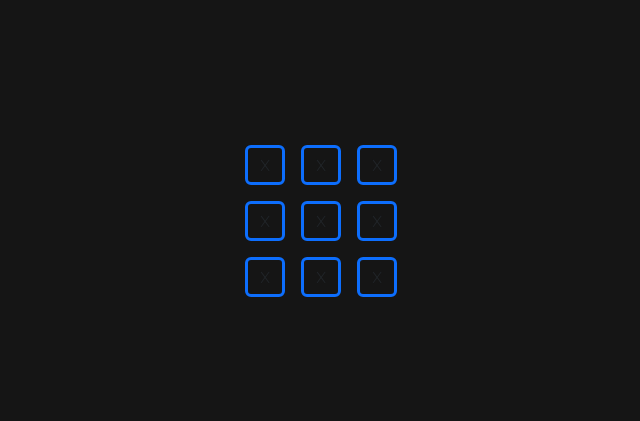
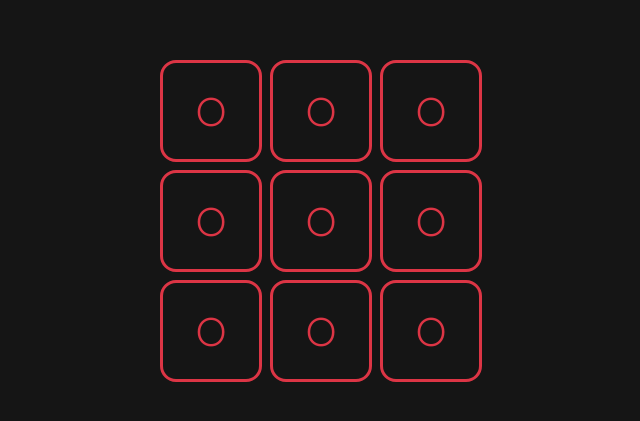
Before and after one commit to abolraj/Todo-React, a React (Vite) app: page / in a window 1280 px wide. Shown: the part 179-600 px from the top of the page, without its empty margins (319-959 px from the left). Built offline with nearby package versions, Linux system fonts and the light colour scheme.

Commit message:
Handle Logic - handle the player state on Cell

```diff
--- a/src/Cell.jsx
+++ b/src/Cell.jsx
@@ -1,18 +1,25 @@
+import { useState } from "react";
 
 function Cell({children}){
+    let [isX, setIsX] = useState(false)
+
     const style = {
-
     }
     const childStyle = {
+        cursor: 'pointer',
         width: '40px',
         height: '40px',
+    }
 
+    const toggle = () => {
+        children = isX ? 'X' : 'O';
+        setIsX(!isX)
     }
 
     return (
-        <div className="text-center p-2" style={style}>
-            <div className="border border-primary border-3 p-2 rounded-2 p-3 d-flex align-items-center justify-content-center" style={childStyle}>
-                {children}
+        <div className="text-center p-1 h1 user-select-none m-0" style={style}>
+            <div onClick={toggle} className={"border border-3 rounded-4 p-4 p-sm-5 d-flex align-items-center align-content-center justify-content-center "+( isX ? "border-primary text-primary":"border-danger text-danger")} style={childStyle}>
+                {isX ? 'X' : 'O'}
             </div>
         </div>
     );
```
